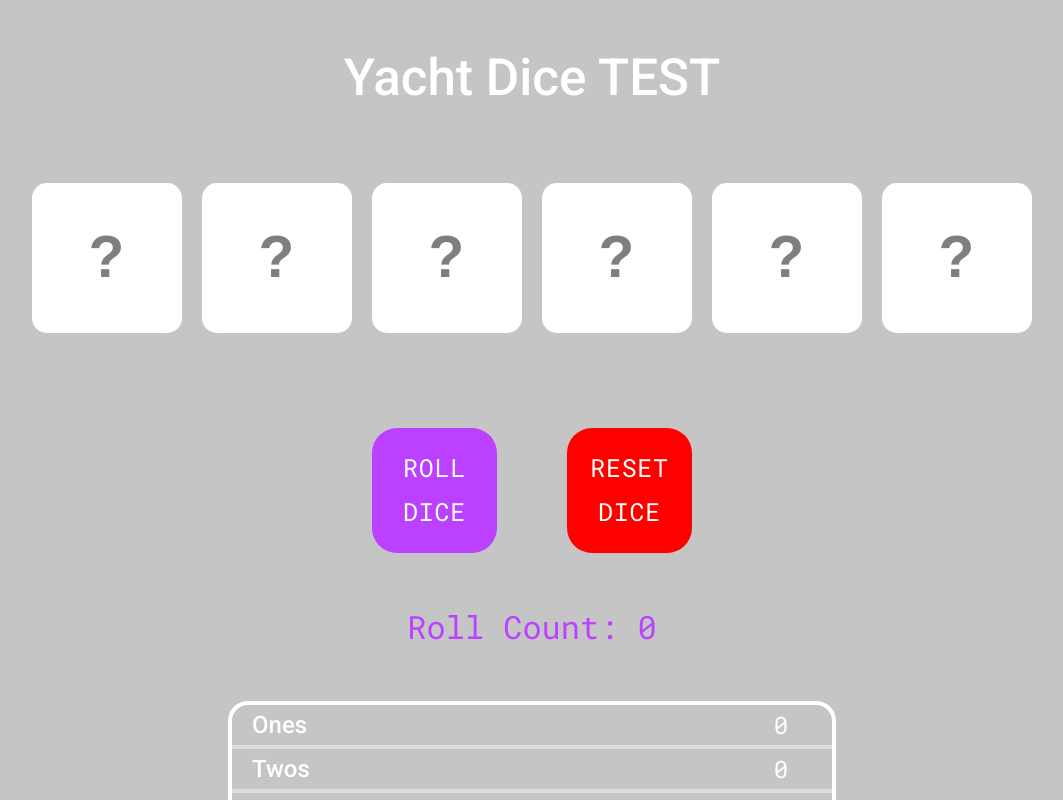
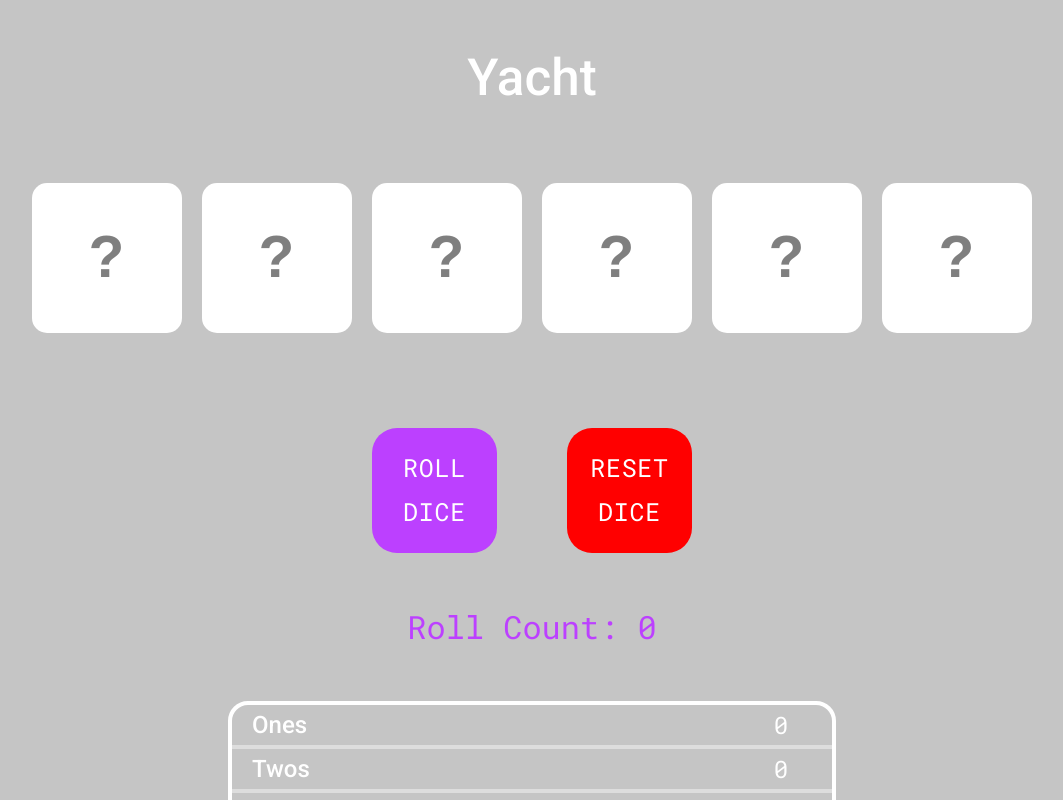
Before and after one commit to chriskstaton/SIXXES, a React (Vite) app: page / in a window 1280 px wide. Shown: the top 800 px of the page, without its empty margins (108-1171 px from the left). Built offline with nearby package versions, Linux system fonts and the light colour scheme.

Commit message:
test action

```diff
--- a/src/DiceRoller.tsx
+++ b/src/DiceRoller.tsx
@@ -158,7 +158,7 @@ function DiceRoller() {
 
 	return (
 		<>
-			<h1>Yacht Dice TEST</h1>
+			<h1>Yacht</h1>
 			<div className="dice-container">
 				<img
 					className={
```
